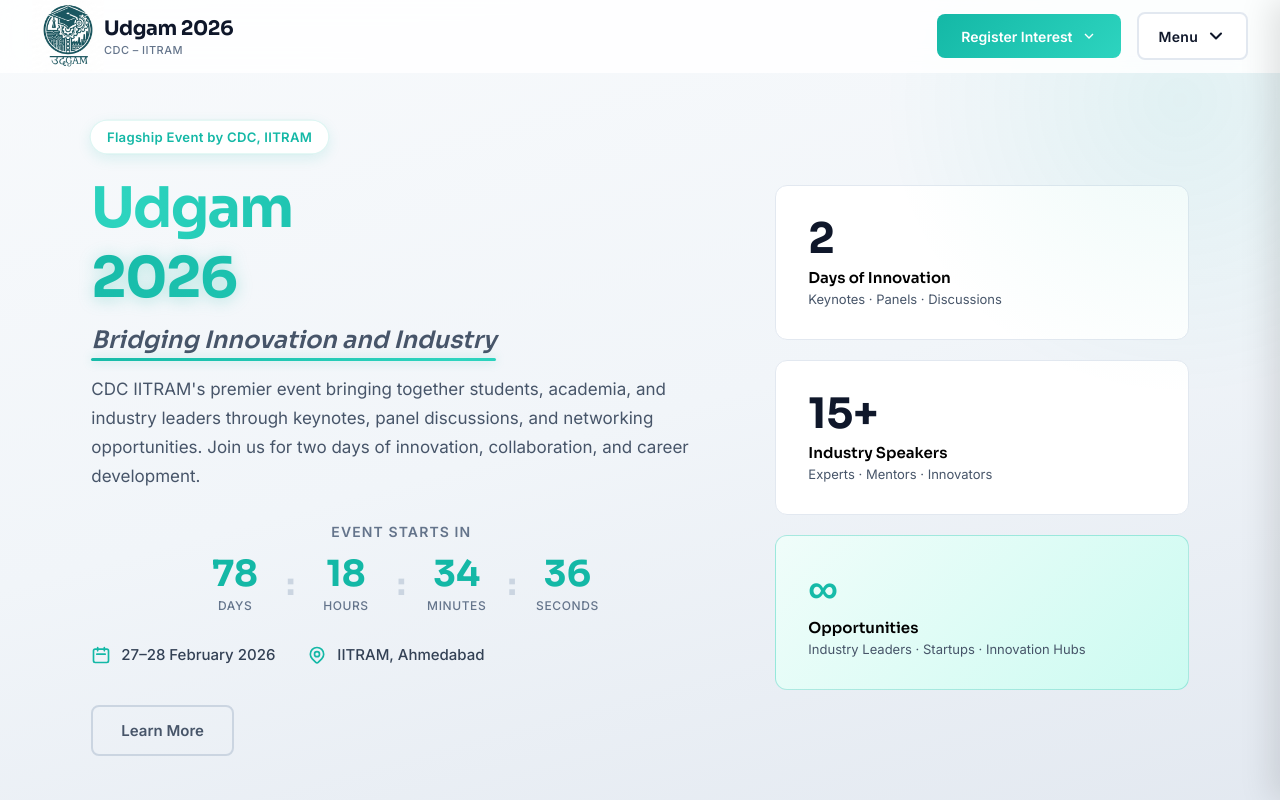
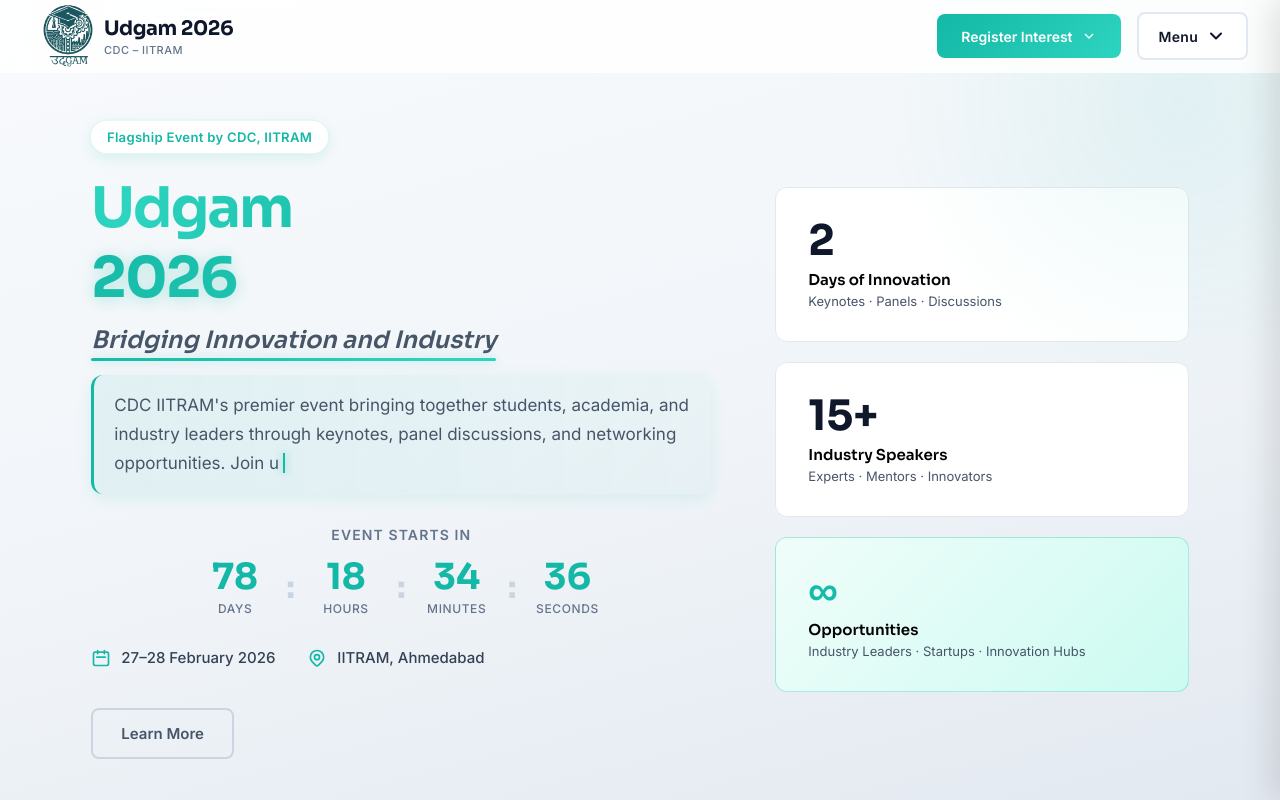
Before and after one commit to PR-ODINSON/IAC-Website, a React (Vite) app: page / in a window 1280 px wide. Shown: the top 800 px of the page. Built offline with nearby package versions, Linux system fonts and the light colour scheme.

Commit message:
Hero section changed

```diff
--- a/src/components/Hero.css
+++ b/src/components/Hero.css
@@ -7,6 +7,11 @@
   overflow: hidden;
   background: linear-gradient(165deg, #f8fafc 0%, #f1f5f9 50%, #e2e8f0 100%);
   animation: gradientShift 15s ease infinite;
+  /* Hardware acceleration for smooth animations */
+  transform: translateZ(0);
+  -webkit-transform: translateZ(0);
+  backface-visibility: hidden;
+  -webkit-backface-visibility: hidden;
 }
 
 @keyframes gradientShift {
@@ -216,6 +221,54 @@
   color: #475569;
   margin: 0 0 32px 0;
   animation: fadeInUp 0.8s ease-out 0.6s backwards;
+  min-height: 85px; /* Prevent layout shift during typing */
+}
+
+.hero-description-animated {
+  position: relative;
+  background: linear-gradient(
+    90deg,
+    rgba(20, 184, 166, 0.03) 0%,
+    rgba(20, 184, 166, 0.08) 50%,
+    rgba(20, 184, 166, 0.03) 100%
+  );
+  background-size: 200% 100%;
+  padding: 16px 20px;
+  border-radius: 12px;
+  border-left: 3px solid #14b8a6;
+  animation: fadeInUp 0.8s ease-out 0.6s backwards, subtleGlow 4s ease-in-out infinite;
+  box-shadow: 0 2px 8px rgba(20, 184, 166, 0.05);
+}
+
+@keyframes subtleGlow {
+  0%, 100% {
+    background-position: 0% center;
+    box-shadow: 0 2px 8px rgba(20, 184, 166, 0.05);
+  }
+  50% {
+    background-position: 100% center;
+    box-shadow: 0 4px 16px rgba(20, 184, 166, 0.12);
+  }
+}
+
+.typing-cursor {
+  display: inline-block;
+  width: 2px;
+  height: 1.2em;
+  background: #14b8a6;
+  margin-left: 4px;
+  animation: blink 1s step-end infinite;
+  vertical-align: text-bottom;
+  box-shadow: 0 0 8px rgba(20, 184, 166, 0.6);
+}
+
+@keyframes blink {
+  0%, 100% {
+    opacity: 1;
+  }
+  50% {
+    opacity: 0;
+  }
 }
 
 .hero-meta {
@@ -541,6 +594,40 @@
   pointer-events: none;
 }
 
+/* Performance optimizations for all devices */
+.hero-title,
+.hero-year,
+.hero-subtitle::after {
+  will-change: background-position;
+}
+
+.hero-description-animated {
+  will-change: background-position, box-shadow;
+}
+
+/* Respect user motion preferences */
+@media (prefers-reduced-motion: reduce) {
+  .hero-title,
+  .hero-year,
+  .hero-subtitle,
+  .hero-subtitle::after,
+  .hero-description,
+  .hero-badge,
+  .hero-description-animated,
+  .typing-cursor,
+  .stat-card::before,
+  .stat-card-highlight .stat-number {
+    animation: none !important;
+  }
+
+  .hero-title,
+  .hero-year,
+  .hero-subtitle {
+    opacity: 1 !important;
+    transform: none !important;
+  }
+}
+
 @media (max-width: 1100px) {
   .hero-container {
     grid-template-columns: 1fr;
@@ -577,8 +664,18 @@
     font-size: 22px;
   }
 
+  .hero-subtitle::after {
+    height: 2px;
+    bottom: -4px;
+  }
+
   .hero-description {
     font-size: 16px;
+  }
+
+  .hero-description-animated {
+    padding: 14px 16px;
+    min-height: 95px;
   }
 
   .hero-meta {
@@ -591,6 +688,11 @@
 
   .stat-label {
     font-size: 14px;
+  }
+
+  /* Simplify hover effects on tablets */
+  .stat-card:hover {
+    transform: translateX(4px) scale(1.01);
   }
 }
 
@@ -612,15 +714,32 @@
 
   .hero-title {
     font-size: 36px;
+    /* Faster animation on mobile for better UX */
+    animation: textShine 3s ease-in-out infinite, slideInLeft 0.6s ease-out;
   }
 
   .hero-subtitle {
     font-size: 18px;
+    animation: slideInRight 0.6s ease-out 0.2s backwards;
+  }
+
+  .hero-subtitle::after {
+    animation: underlineGlow 2.5s ease-in-out infinite, underlineDraw 0.8s ease-out 0.3s backwards;
   }
 
   .hero-description {
     font-size: 15px;
     margin-bottom: 24px;
+  }
+
+  .hero-description-animated {
+    padding: 12px 14px;
+    min-height: 120px;
+    animation: fadeInUp 0.6s ease-out 0.4s backwards, subtleGlow 3s ease-in-out infinite;
+  }
+
+  .typing-cursor {
+    height: 1em;
   }
 
   .hero-stats {
@@ -654,6 +773,16 @@
   .stat-card {
     min-width: 200px;
     padding: 20px;
+  }
+
+  /* Disable complex hover effects on mobile */
+  .stat-card:hover,
+  .stat-card-highlight:hover {
+    transform: none;
+  }
+
+  .stat-card::before {
+    display: none;
   }
 
   .stat-number {
@@ -691,6 +820,12 @@
     padding: 5px 12px;
   }
 
+  .hero-description-animated {
+    padding: 10px 12px;
+    min-height: 135px;
+    font-size: 14px;
+  }
+
   .stat-card {
     min-width: 180px;
     padding: 16px;
@@ -700,3 +835,87 @@
     font-size: 28px;
   }
 }
+
+/* Touch device optimizations */
+@media (hover: none) and (pointer: coarse) {
+  /* Disable hover effects on touch devices */
+  .btn-primary:hover,
+  .btn-secondary:hover,
+  .stat-card:hover,
+  .stat-card-highlight:hover {
+    transform: none;
+    box-shadow: initial;
+  }
+
+  .btn-primary:hover {
+    background: #14b8a6;
+    border-color: #14b8a6;
+    box-shadow: 0 4px 12px rgba(20, 184, 166, 0.2);
+  }
+
+  .btn-secondary:hover {
+    background: transparent;
+    border-color: #cbd5e1;
+    color: #475569;
+    box-shadow: none;
+  }
+
+  /* Optimize tap targets for touch */
+  .btn-primary,
+  .btn-secondary {
+    min-height: 44px;
+    min-width: 44px;
+  }
+
+  .meta-item {
+    padding: 8px 0;
+  }
+}
+
+/* High-performance mode for low-end devices */
+@media (max-width: 640px) and (prefers-reduced-motion: no-preference) {
+  .hero {
+    animation: none;
+    background: linear-gradient(165deg, #f8fafc 0%, #f1f5f9 50%, #e2e8f0 100%);
+  }
+
+  .hero-title {
+    animation: textShine 4s ease-in-out infinite, slideInLeft 0.5s ease-out;
+  }
+
+  .hero-year {
+    animation: gradientFlow 4s ease-in-out infinite;
+  }
+
+  .hero-subtitle::after {
+    animation: underlineGlow 3s ease-in-out infinite, underlineDraw 0.7s ease-out 0.2s backwards;
+  }
+
+  .hero-description-animated {
+    animation: fadeInUp 0.5s ease-out 0.3s backwards, subtleGlow 4s ease-in-out infinite;
+  }
+}
+
+/* Android-specific optimizations */
+@supports (-webkit-appearance: none) {
+  .hero-title,
+  .hero-year,
+  .hero-subtitle,
+  .hero-description-animated {
+    -webkit-font-smoothing: antialiased;
+    -moz-osx-font-smoothing: grayscale;
+  }
+}
+
+/* iOS Safari optimizations */
+@supports (-webkit-touch-callout: none) {
+  .hero {
+    /* Fix 100vh issue on mobile Safari */
+    min-height: -webkit-fill-available;
+  }
+
+  .typing-cursor {
+    /* Better cursor rendering on iOS */
+    transform: translateZ(0);
+  }
+}
--- a/src/components/Hero.jsx
+++ b/src/components/Hero.jsx
@@ -1,8 +1,35 @@
 import { Link } from 'react-router-dom';
+import { useEffect, useState } from 'react';
 import Countdown from './Countdown';
 import './Hero.css';
 
 const Hero = () => {
+  const [displayedText, setDisplayedText] = useState('');
+  const fullText = "CDC IITRAM's premier event bringing together students, academia, and industry leaders through keynotes, panel discussions, and networking opportunities. Join us for two days of innovation, collaboration, and career development.";
+
+  useEffect(() => {
+    let currentIndex = 0;
+    // Faster typing on mobile devices for better UX
+    const isMobile = window.innerWidth <= 768;
+    const typingSpeed = isMobile ? 20 : 30; // milliseconds per character
+    const startDelay = isMobile ? 1000 : 1500; // shorter delay on mobile
+
+    const timeoutId = setTimeout(() => {
+      const intervalId = setInterval(() => {
+        if (currentIndex <= fullText.length) {
+          setDisplayedText(fullText.slice(0, currentIndex));
+          currentIndex++;
+        } else {
+          clearInterval(intervalId);
+        }
+      }, typingSpeed);
+
+      return () => clearInterval(intervalId);
+    }, startDelay);
+
+    return () => clearTimeout(timeoutId);
+  }, []);
+
   return (
     <section className="hero">
       <div className="hero-container">
@@ -20,10 +47,9 @@
             Bridging Innovation and Industry
           </p>
 
-          <p className="hero-description">
-            CDC IITRAM's premier event bringing together students, academia, and industry leaders
-            through keynotes, panel discussions, and networking opportunities.
-            Join us for two days of innovation, collaboration, and career development.
+          <p className="hero-description hero-description-animated">
+            {displayedText}
+            <span className="typing-cursor"></span>
           </p>
 
           <Countdown />
```
